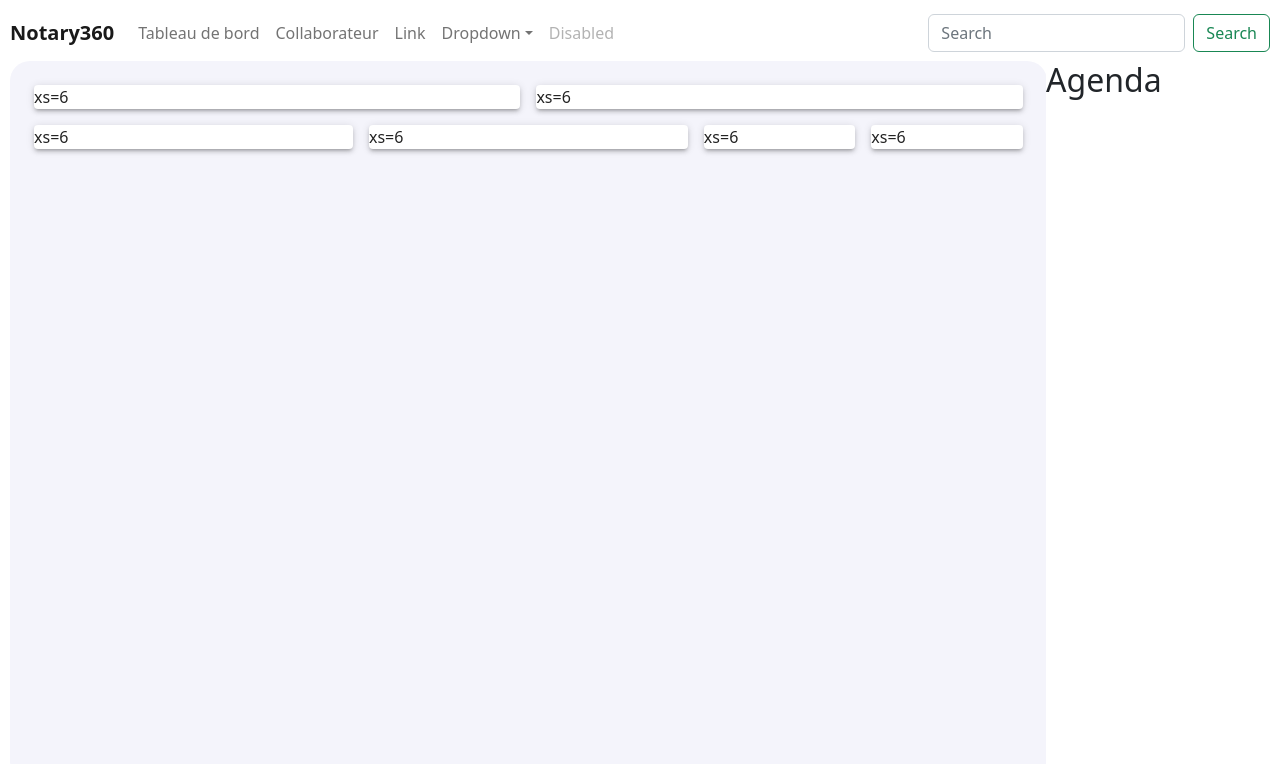
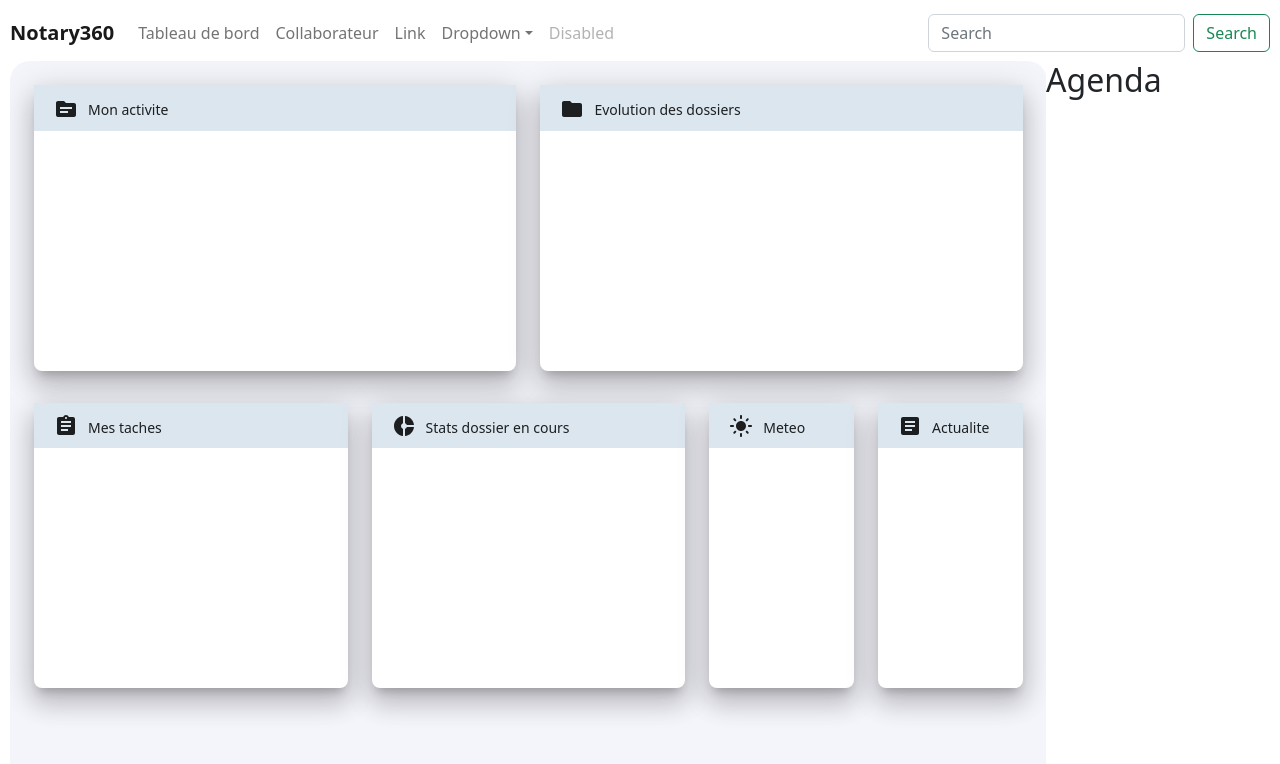
Before and after one commit to jeanmichel07/notary360, a React (Create React App) app: page / in a window 1280 px wide. Shown: the top 764 px of the page. Built offline with nearby package versions, Linux system fonts and the light colour scheme.

Commit message:
All Card with Icon

```diff
--- a/package.json
+++ b/package.json
@@ -8,6 +8,7 @@
     "@fortawesome/fontawesome-svg-core": "^6.1.2",
     "@fortawesome/free-solid-svg-icons": "^6.1.2",
     "@fortawesome/react-fontawesome": "^0.2.0",
+    "@mui/icons-material": "^5.10.2",
     "@mui/material": "^5.10.2",
     "@mui/styles": "^5.10.2",
     "@syncfusion/ej2": "^20.2.44",
--- /dev/null
+++ b/src/components/dashboardCard/DashboardCard.jsx
@@ -0,0 +1,25 @@
+import React from "react";
+import Paper from "@mui/material/Paper";
+import useStyles from "./style";
+
+const DashboardCard = (props) => {
+  const { children, showRightContent, title, icon } = props;
+  const classes = useStyles();
+  const paperElevation = 16;
+
+  return (
+    <Paper sx={{ borderRadius: 2 }} elevation={paperElevation}>
+      <div className={classes.header}>
+        <div className={classes.titleContainer}>
+          <div className={classes.icon}>{icon}</div>
+          <div className={classes.title}>{title}</div>
+        </div>
+
+        {showRightContent && <div>Right</div>}
+      </div>
+      <div className={classes.content}>{children}</div>
+    </Paper>
+  );
+};
+
+export default DashboardCard;
--- /dev/null
+++ b/src/components/dashboardCard/style.js
@@ -0,0 +1,30 @@
+import { makeStyles } from "@mui/styles";
+
+const useStyles = makeStyles({
+  content: {
+    padding: 5,
+    minHeight: 240,
+    cursor: "pointer",
+  },
+  header: {
+    display: "flex",
+    flexDirection: "row",
+    alignItems: "center",
+    justifyContent: "space-between",
+    backgroundColor: "#dbe6ef",
+    padding: "10px 20px 10px 20px",
+  },
+  icon: {},
+  titleContainer: {
+    display: "flex",
+    flexDirection: "row",
+    alignItems: "center",
+  },
+  title: {
+    marginLeft: 10,
+    fontSize: 14,
+    marginTop: 4,
+  },
+});
+
+export default useStyles;
--- a/src/pages/dashboard/Dashboard.jsx
+++ b/src/pages/dashboard/Dashboard.jsx
@@ -1,44 +1,43 @@
 import React from "react";
 import Box from "@mui/material/Box";
-import Paper from "@mui/material/Paper";
+import DashboardCard from "../../components/dashboardCard/DashboardCard";
+import TopicIcon from "@mui/icons-material/Topic";
+import LightModeIcon from "@mui/icons-material/LightMode";
+import AssignmentIcon from "@mui/icons-material/Assignment";
+import DonutSmallIcon from "@mui/icons-material/DonutSmall";
+import ArticleIcon from "@mui/icons-material/Article";
+import FolderIcon from "@mui/icons-material/Folder";
 
-export default function Dashboard() {
+const Dashboard = () => {
   return (
     <Box sx={{ width: 1, padding: 3 }}>
-      <Box display="grid" gridTemplateColumns="repeat(12, 1fr)" gap={2}>
+      <Box display="grid" gridTemplateColumns="repeat(12, 1fr)" gap={3}>
         <Box gridColumn="span 6">
-          <Paper elevation={3} className={{}}>
-            xs=6
-          </Paper>
+          <DashboardCard title="Mon activite" icon={<TopicIcon />} />
         </Box>
 
         <Box gridColumn="span 6">
-          <Paper elevation={3} className={{}}>
-            xs=6
-          </Paper>
+          <DashboardCard title="Evolution des dossiers" icon={<FolderIcon />} />
         </Box>
 
-        <Box gridColumn="span 4">
-          <Paper elevation={3} className={{}}>
-            xs=6
-          </Paper>
+        <Box marginTop={1} gridColumn="span 4">
+          <DashboardCard title="Mes taches" icon={<AssignmentIcon />} />
         </Box>
-        <Box gridColumn="span 4">
-          <Paper elevation={3} className={{}}>
-            xs=6
-          </Paper>
+        <Box marginTop={1} gridColumn="span 4">
+          <DashboardCard
+            title="Stats dossier en cours"
+            icon={<DonutSmallIcon />}
+          />
         </Box>
-        <Box gridColumn="span 2">
-          <Paper elevation={3} className={{}}>
-            xs=6
-          </Paper>
+        <Box marginTop={1} gridColumn="span 2">
+          <DashboardCard title="Meteo" icon={<LightModeIcon />} />
         </Box>
-        <Box gridColumn="span 2">
-          <Paper elevation={3} className={{}}>
-            xs=6
-          </Paper>
+        <Box marginTop={1} gridColumn="span 2">
+          <DashboardCard title="Actualite" icon={<ArticleIcon />} />
         </Box>
       </Box>
     </Box>
   );
-}
+};
+
+export default Dashboard;
```
Also changed, not shown: 1 other file (tests, documents, lock files or other folders).
